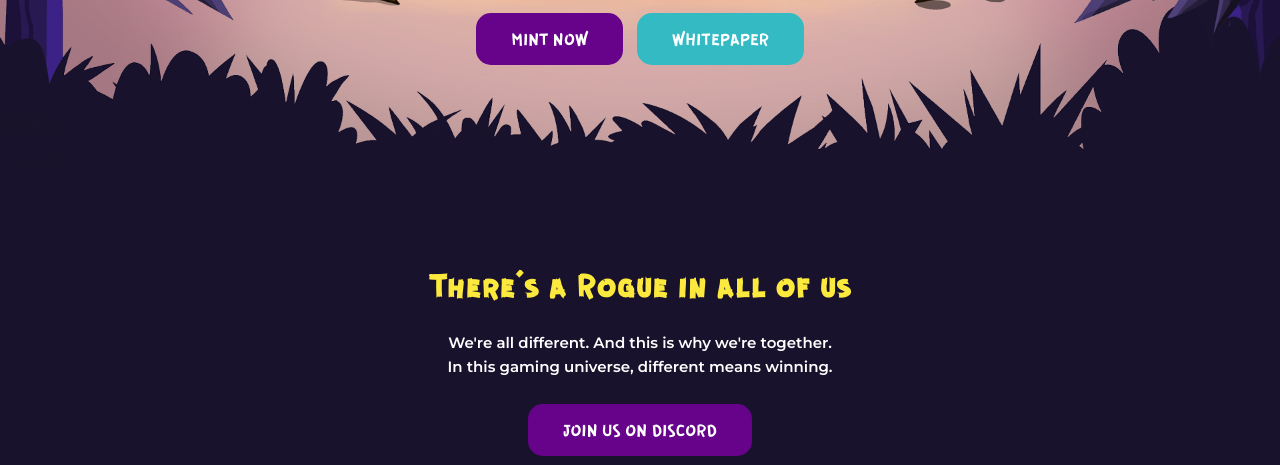
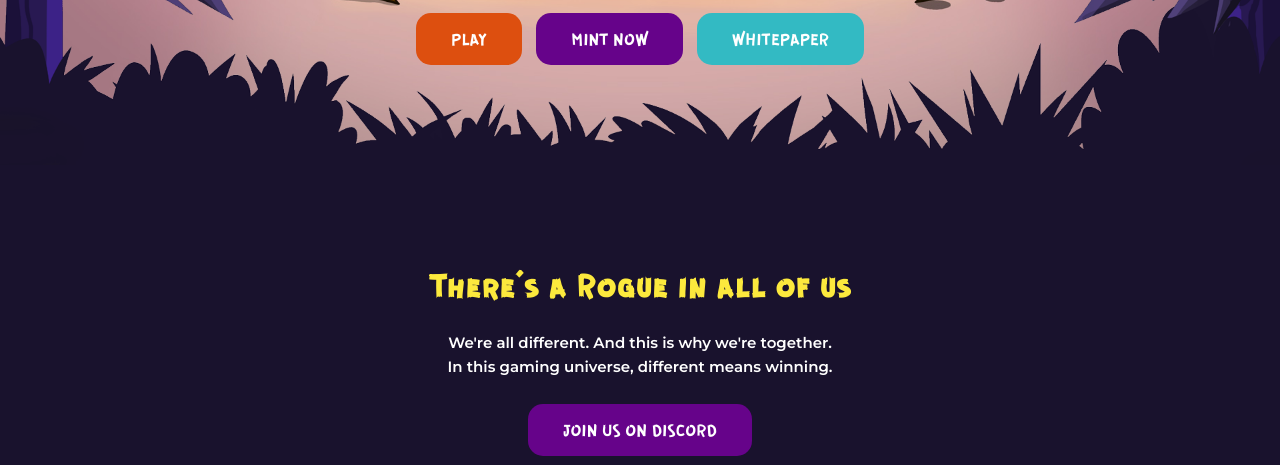
Before and after one commit to morganpage/rogues-website, a plain HTML site: page index.html in a window 1280 px wide. Shown: the part 635-1100 px from the top of the page. Drawn offline with Linux system fonts and the light colour scheme.

Commit message:
New PLAY Btn
Added in PLAY button

```diff
--- a/index.html
+++ b/index.html
@@ -39,7 +39,7 @@
     <div class="table_tr">
       <div class="table_td">
         <h1>Let's rebuild together!</h1>
-
+        <a href="https://game.rogues.studio/" class="act_btn yellow" target="_blank" rel="noreferrer" title="Play World of Rogues">Play</a>
         <a href="https://fewfar.com/launchpad/rogues-genesis-near/" class="act_btn" target="_blank" rel="noreferrer" title="Mint Now">Mint Now</a>
         <a href="https://docs.rogues.studio/" class="act_btn blue" target="_blank" rel="noreferrer" title="Rogues Studio Whitepaper">Whitepaper</a>
         <!-- <a href="https://discord.com/invite/rogues" class="act_btn" target="_blank" rel="noreferrer" title="Join Rogues Studio on Discord">Join Our Discord</a> -->
--- a/styles.css
+++ b/styles.css
@@ -50,6 +50,13 @@ body{
 .table_td .act_btn.blue{
     background-color: #33bac3;
 }
+.table_td .act_btn.yellow{
+    background-color: #DD4F0F;
+}
+
+
+
+
 .intro_text{
     padding: 100px 15px;
     color: #fff;
```
